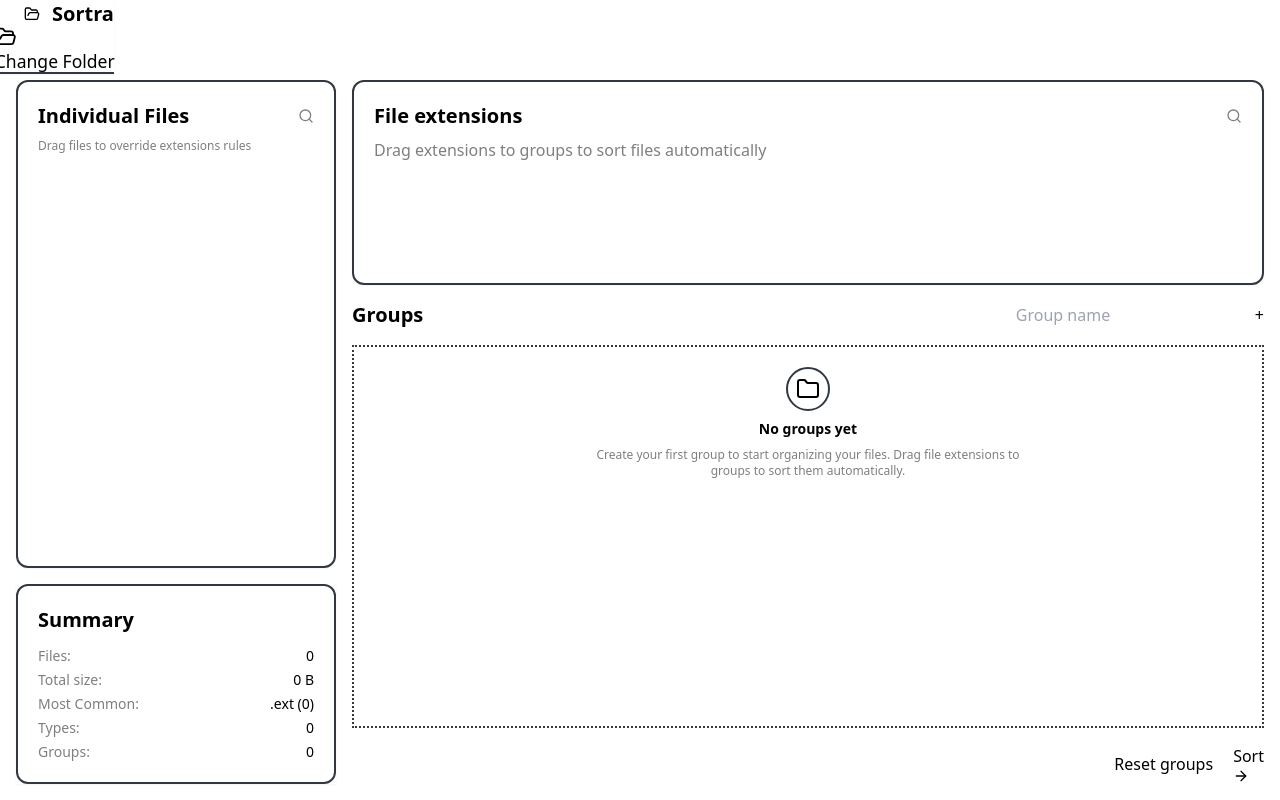
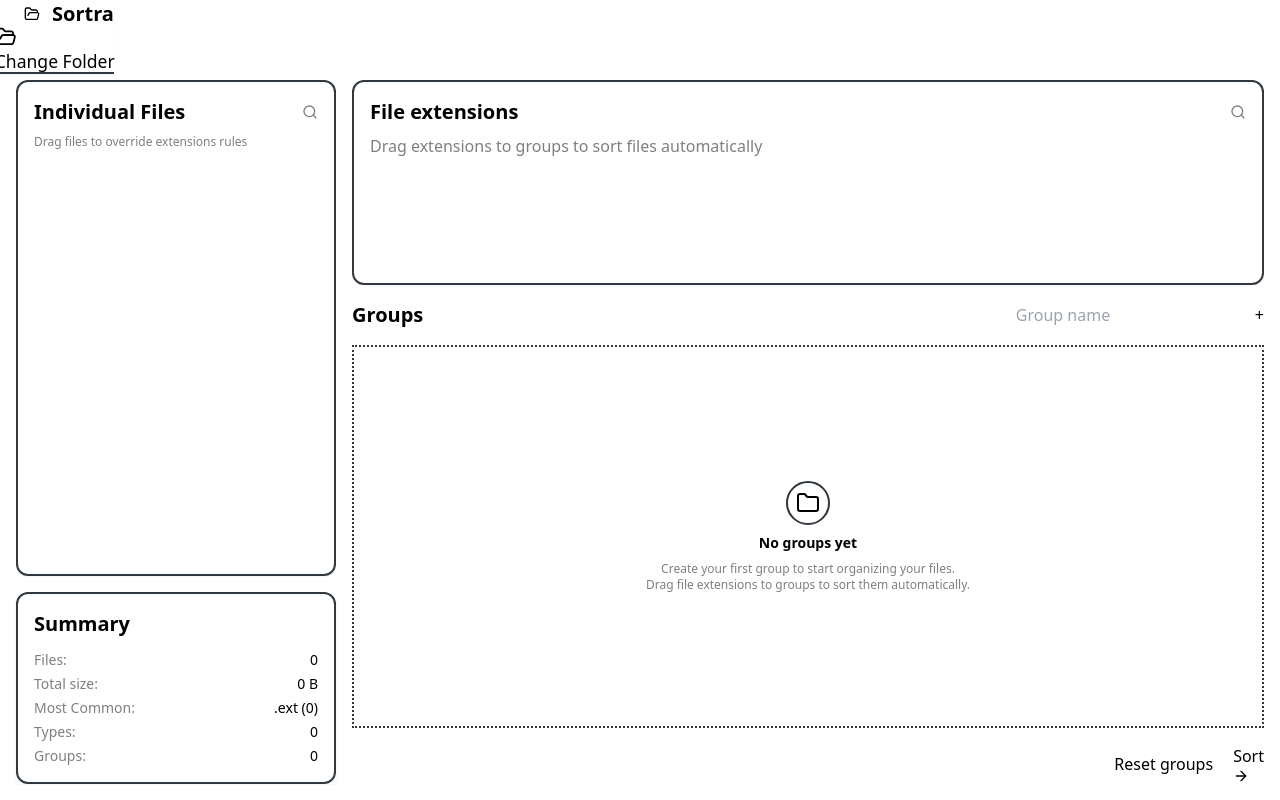
Before and after one commit to Schoji/Sortra, a React (Vite) app: page / in a window 1280 px wide. Built offline with nearby package versions, Linux system fonts and the light colour scheme.

Commit message:
Fixed ghost elements. Slight spacing adjustment. Possibly fixed scroll jumping (needs MacOS testing).

```diff
--- a/src/App.tsx
+++ b/src/App.tsx
@@ -316,7 +316,7 @@
         <div className="h-[calc(100vh-64px)] p-4 grid grid-cols-1 sm:grid-cols-[minmax(200px,_320px),_1fr] gap-4 overflow-y-auto">
           <div className="grid grid-rows-[min-content_minmax(160px,_220px)] sm:grid-rows-[1fr_min-content] gap-4 min-h-0 max-sm:min-h-[325px]">
             {/* Invidual Files */}
-            <motion.div className="bg-base-200 rounded-xl border-2 border-base-100-50 p-5 flex flex-col gap-2 shadow-sm min-h-0"
+            <motion.div className="bg-base-200 rounded-xl border-2 border-base-100-50 p-4 flex flex-col gap-2 shadow-sm min-h-0"
               initial={{ opacity: 0 }}
               animate={{ opacity: 1 }}
               transition={{ duration: 0.5, ease: "easeOut" }}
@@ -365,7 +365,7 @@
           </div>
           <div className="grid max-sm:grid-rows-[225px_1fr_min-content] grid-rows-[205px_1fr_min-content] gap-4 min-h-0">
             {/* Extensions */}
-            <div className="bg-base-200 rounded-xl border-2 border-base-100-50 p-5 text-left flex flex-col gap-2 shadow-sm max-sm:min-h-[225px] min-h-[200px]">
+            <div className="bg-base-200 rounded-xl border-2 border-base-100-50 p-4 text-left flex flex-col gap-2 shadow-sm max-sm:min-h-[225px] min-h-[205px]">
               <div className="flex justify-between">
                 <h1 className="text-xl font-semibold">File extensions</h1>
                 <button
@@ -388,9 +388,9 @@
                   <input value={invidualExtensionText} onChange={searchInvidualExtension} type="search" className="grow p-2" placeholder="Search" />
                 </motion.label>
                 :
-                <p className="text-darker">Drag extensions to groups to sort files automatically</p>
+                <p className="text-darker text-nowrap">Drag extensions to groups to sort files automatically</p>
               }
-              <div className={`grid grid-cols-[repeat(auto-fit,_minmax(90px,_1fr))] overflow-x-hidden gap-4 snap-y snap-mandatory min-h-[90px] ${isDragging ? "overflow-y-hidden overflow-x-hidden" : "overflow-x-hidden overflow-y-auto"}`}>
+              <div className={`h-[90px] grid grid-cols-[repeat(auto-fit,_minmax(90px,_1fr))] gap-4 scroll-p-2 snap-y snap-mandatory ${isDragging ? "overflow-hidden" : "overflow-x-hidden overflow-y-auto"}`}>
                 {extensions && extensions.map((extension) =>
                   <ExtensionSquare key={extension.id} id={extension.id} extensionName={extension.name} extensionCount={extension.count} isDragging={activeId === `extension-${extension.id}`} />
                 )}
@@ -444,7 +444,7 @@
                   </motion.button>
                 </div>
               </div>
-              <div ref={setNodeRef} className="grid grid-cols-[repeat(auto-fit,_minmax(280px,_1fr))] gap-4 min-h-0 h-full">
+              <div ref={setNodeRef} className="grid grid-cols-[repeat(auto-fit,_minmax(280px,_1fr))] gap-3 min-h-0 h-full">
                 {groups.length > 0 ? groups.map(group =>
                   <GroupSquare
                     key={group.id}
@@ -457,13 +457,13 @@
                     files={group.files ?? new Files()} />)
                   :
                   // No groups
-                  <div className="col-span-2 border-2 border-base-100-50 border-dotted p-5">
-                    <div className="flex flex-col items-center justify-center gap-2">
+                  <div className="col-span-2 border-2 border-base-100-50 border-dotted p-4">
+                    <div className="h-full flex flex-col items-center justify-center gap-2">
                       <div className="border-2 border-base-100-50 rounded-full p-2 flex items-center justify-center">
                         <Folder className="text-success" />
                       </div>
-                      <span className="text-center text-sm font-semibold">No groups yet</span>
-                      <span className="text-center text-darker text-xs w-1/2">Create your first group to start organizing your files. Drag file extensions to groups to sort them automatically.</span>
+                      <span className="text-sm font-semibold">No groups yet</span>
+                      <span className="text-center text-darker text-xs w-3/4">Create your first group to start organizing your files.<br/>Drag file extensions to groups to sort them automatically.</span>
                     </div>
                   </div>}
               </div>
@@ -489,8 +489,9 @@
         }}>
           {/* Ghost Extension */}
           {activeId && activeId.split("-")[0] == "extension" ? (
-            <div className="p-5 bg-base-100 rounded-xl flex flex-col items-center justify-center gap-2 opacity-80 shadow-lg pointer-events-none">
-              <GripVertical size={12} className="text-darker" />
+            <div className="h-[90px] p-3 bg-base-100 rounded-xl grid grid-cols-[min-content_1fr] items-center gap-2 opacity-80 shadow-lg pointer-events-none">
+              <GripVertical size={16} className="text-darker" />
+              <div className="flex flex-col items-center gap-1">
                 {(() => {
                 const extension = extensionList.current.getExtensionByID(Number(activeId.replace("extension-", "")));
                 const fileExtension = "." + extension?.name.split(".")[extension?.name.split(".").length - 1];
@@ -508,18 +509,19 @@
                   return `${extension?.count} files`;
                 })()}</p>
                 </div>
+            </div>
             // Ghost File
           ) : activeId && activeId.split("-")[0] == "file" ? (
-            <div className="text-left bg-base-100 hover:brightness-200 hover:cursor-move p-2 grid grid-cols-10 items-center gap-5">
-              <GripVertical size={16} className="text-darker col-span-1" />
+            <div className="shadow-lg text-left bg-base-100 hover:brightness-200 hover:cursor-move p-2 grid grid-cols-[min-content_min-content_1fr] items-center gap-1">
+              <GripVertical size={16} className="text-darker" />
               {(() => {
                 const file = fileList.current.getFileByID(Number(activeId.replace("file-", "")));
                 const fileExtension = "." + file?.name.split(".")[file?.name.split(".").length - 1];
                 const IconComponent = getIconByExtension(fileExtension);
-                return <IconComponent className="text-accent col-span-2" />;
+                return <IconComponent className="text-accent" />;
               })()}
-              <div className="flex flex-col col-span-7">
-                <p className="line-clamp-2 break-all text-sm max-w-[180px]">
+              <div className="flex flex-col">
+                <p className="line-clamp-2 break-all text-sm">
                   {`${fileList.current.getFileByID(Number(activeId.replace("file-", "")))?.name}`}
                 </p>
                 <p className="text-darker text-xs">
--- a/src/components/extensionSquare.tsx
+++ b/src/components/extensionSquare.tsx
@@ -36,7 +36,7 @@
                 transition: { type: "spring", stiffness: 300 },
             }}
             whileTap={{ scale: 0.98 }}
-            className={`h-[90px] shadow-sm cursor-grab p-3 bg-base-100 hover:bg-base-100-50 rounded-xl grid grid-cols-[min-content_1fr] items-center gap-1 snap-start snap-always ${isDragging ? "opacity-0" : "opacity-100"}`}
+            className={`h-[90px] shadow-sm cursor-grab p-3 bg-base-100 hover:bg-base-100-50 rounded-xl grid grid-cols-[min-content_1fr] items-center gap-1 snap-center snap-always ${isDragging ? "opacity-0" : "opacity-100"}`}
             key={id}
             style={{ position: "relative", ...style }}
             ref={setNodeRef}
--- a/src/components/summary.tsx
+++ b/src/components/summary.tsx
@@ -10,7 +10,7 @@
 
 const Summary = ({ filesLength, extensionsLength, groupsLength, totalSize, mostCountedExtension }: summaryProps) => {
     return (
-        <div className="border-2 border-base-100-50 p-5 rounded-xl text-left">
+        <div className="border-2 border-base-100-50 p-4 rounded-xl text-left">
             <h1 className="text-xl font-semibold">Summary</h1>
             <div className="pt-3 grid grid-cols-2 gap-y-1">
                 <p className="text-sm text-darker">Files: </p>
```
Lines whose indentation alone changed are shown as unchanged.
